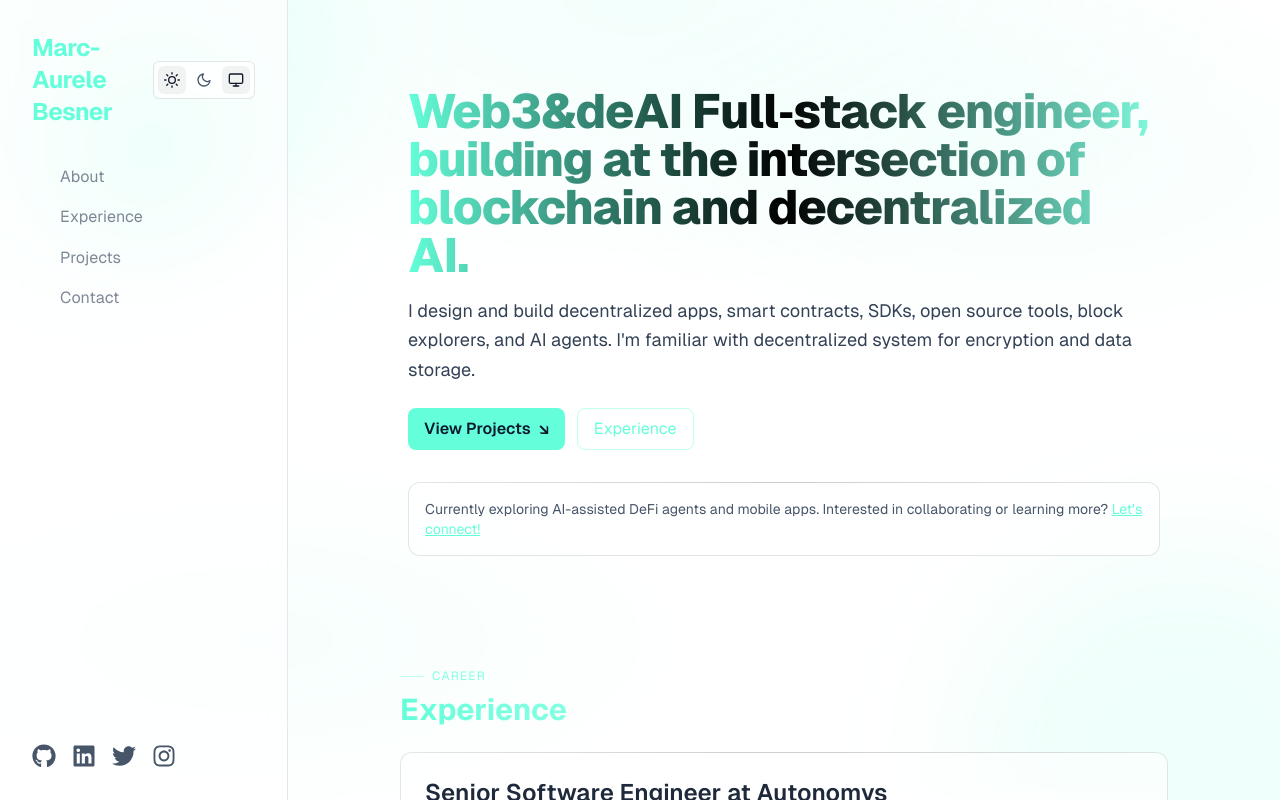
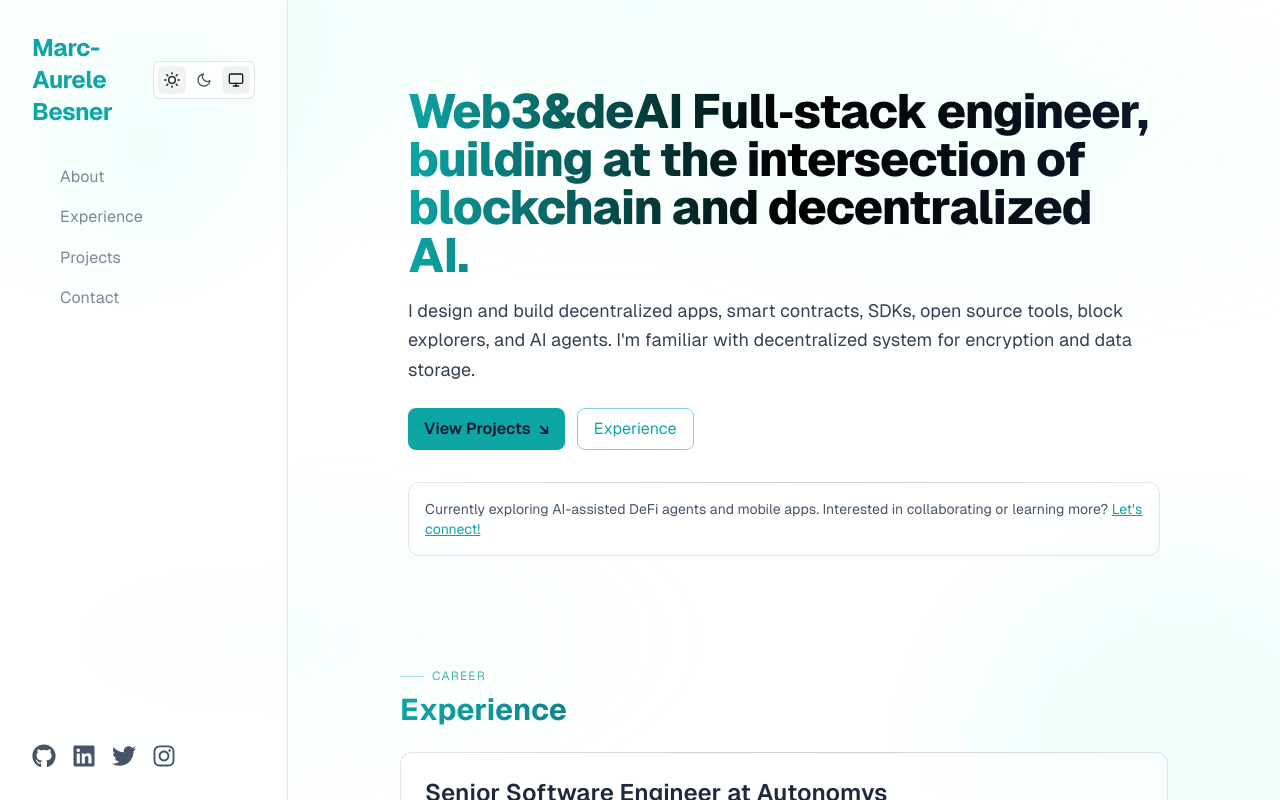
Before and after one commit to marc-aurele-besner/marcaurelebesner.com-v3, a Next.js app: page / in a window 1280 px wide. Shown: the top 800 px of the page. Built offline with nearby package versions, Linux system fonts and the light colour scheme; no server answers.

Commit message:
Replace hardcoded colors with dynamic CSS variables for theming
Co-authored-by: marc.aurele.desk <marc.aurele.desk@gmail.com>

```diff
--- a/src/app/globals.css
+++ b/src/app/globals.css
@@ -5,11 +5,19 @@
 :root {
   --background: #ffffff;
   --foreground: #171717;
+  /* Accent colors (light theme defaults) */
+  --accent: #0ea5a5; /* teal-600 for strong contrast on white */
+  --accent-weak: rgba(14, 165, 165, 0.5);
+  --accent-bg-weak: rgba(14, 165, 165, 0.10);
 }
 
 .dark {
   --background: #0a0a0a;
   --foreground: #e6ecff; /* slightly brighter for contrast on dark */
+  /* Accent colors (dark theme) */
+  --accent: #64ffda;
+  --accent-weak: rgba(100, 255, 218, 0.5);
+  --accent-bg-weak: rgba(100, 255, 218, 0.10);
 }
 
 html {
--- a/src/app/layout.tsx
+++ b/src/app/layout.tsx
@@ -61,7 +61,7 @@ export default function RootLayout({
         <ThemeProvider>
           <a
             href="#main-content"
-            className="sr-only focus:not-sr-only focus:absolute focus:top-2 focus:left-2 focus:z-50 bg-lightCyan text-darkBlue px-3 py-2 rounded"
+            className="sr-only focus:not-sr-only focus:absolute focus:top-2 focus:left-2 focus:z-50 bg-[var(--accent)] text-darkBlue px-3 py-2 rounded"
           >
             Skip to main content
           </a>
--- a/src/components/About.tsx
+++ b/src/components/About.tsx
@@ -11,7 +11,7 @@ export default function About() {
       transition={{ duration: 0.5 }}
     >
       <div className="max-w-3xl px-2">
-        <h1 className="text-4xl sm:text-5xl font-extrabold leading-tight bg-gradient-to-r from-lightCyan via-black dark:via-white to-lightCyan/80 bg-clip-text text-transparent tracking-tight">
+        <h1 className="text-4xl sm:text-5xl font-extrabold leading-tight bg-gradient-to-r from-[var(--accent)] via-black dark:via-white to-slate-900 dark:to-white bg-clip-text text-transparent tracking-tight">
           Web3&deAI Full‑stack engineer, building at the intersection of
           blockchain and decentralized AI.
         </h1>
@@ -24,14 +24,14 @@ export default function About() {
         <div className="mt-6 flex flex-wrap gap-3">
           <a
             href="#projects"
-            className="inline-flex items-center gap-2 rounded-lg bg-lightCyan text-darkBlue font-semibold px-4 py-2 hover:brightness-110 focus:outline-none focus:ring-2 focus:ring-lightCyan/50 transition"
+            className="inline-flex items-center gap-2 rounded-lg bg-[var(--accent)] text-darkBlue font-semibold px-4 py-2 hover:brightness-110 focus:outline-none focus:ring-2 focus:ring-[var(--accent)] transition"
           >
             View Projects
             <span aria-hidden>↘</span>
           </a>
           <a
             href="#experience"
-            className="inline-flex items-center gap-2 rounded-lg border border-lightCyan/40 text-lightCyan px-4 py-2 hover:bg-lightCyan/10 backdrop-blur-sm transition"
+            className="inline-flex items-center gap-2 rounded-lg border border-[var(--accent-weak)] text-[var(--accent)] px-4 py-2 hover:bg-[var(--accent-bg-weak)] backdrop-blur-sm transition"
           >
             Experience
           </a>
@@ -43,7 +43,7 @@ export default function About() {
             Interested in collaborating or learning more?{" "}
             <a
               href="#contact"
-              className="text-lightCyan underline hover:text-lightCyan/80 transition"
+              className="text-[var(--accent)] underline hover:brightness-110 transition"
             >
               Let&apos;s connect!
             </a>
--- a/src/components/Badge.tsx
+++ b/src/components/Badge.tsx
@@ -1,6 +1,6 @@
 export default function Badge({ text }: { text: string }) {
   return (
-    <span className="px-2 py-1 mt-2 rounded-full text-sm border border-lightCyan/40 text-lightCyan bg-black/5 dark:bg-white/5 backdrop-blur-sm shadow-[inset_0_0_0_1px_rgba(100,255,218,0.15)] hover:shadow-[0_0_24px_rgba(100,255,218,0.25)] hover:bg-lightCyan/10 transition-all">
+    <span className="px-2 py-1 mt-2 rounded-full text-sm border border-[var(--accent-weak)] text-[var(--accent)] bg-black/5 dark:bg-white/5 backdrop-blur-sm shadow-[inset_0_0_0_1px_rgba(100,255,218,0.15)] hover:shadow-[0_0_24px_rgba(100,255,218,0.25)] hover:bg-[var(--accent-bg-weak)] transition-all">
       {text}
     </span>
   );
--- a/src/components/Contact.tsx
+++ b/src/components/Contact.tsx
@@ -16,7 +16,7 @@ export default function Contact() {
           href="https://www.linkedin.com/in/marc-aurele-besner/"
           target="_blank"
           rel="noopener noreferrer"
-          className="inline-flex items-center gap-2 rounded-md border border-black/10 dark:border-white/10 px-4 py-2 text-slate-600 dark:text-grayTone hover:text-lightCyan hover:border-lightCyan/50 transition"
+          className="inline-flex items-center gap-2 rounded-md border border-black/10 dark:border-white/10 px-4 py-2 text-slate-600 dark:text-grayTone hover:text-[var(--accent)] hover:border-[var(--accent)] transition"
         >
           <FaLinkedin />
           LinkedIn
@@ -25,7 +25,7 @@ export default function Contact() {
           href="https://x.com/marcaureleb"
           target="_blank"
           rel="noopener noreferrer"
-          className="inline-flex items-center gap-2 rounded-md border border-black/10 dark:border-white/10 px-4 py-2 text-slate-600 dark:text-grayTone hover:text-lightCyan hover:border-lightCyan/50 transition"
+          className="inline-flex items-center gap-2 rounded-md border border-black/10 dark:border-white/10 px-4 py-2 text-slate-600 dark:text-grayTone hover:text-[var(--accent)] hover:border-[var(--accent)] transition"
         >
           <FaTwitter />
           Twitter
@@ -34,7 +34,7 @@ export default function Contact() {
           href="https://github.com/marc-aurele-besner"
           target="_blank"
           rel="noopener noreferrer"
-          className="inline-flex items-center gap-2 rounded-md border border-black/10 dark:border-white/10 px-4 py-2 text-slate-600 dark:text-grayTone hover:text-lightCyan hover:border-lightCyan/50 transition"
+          className="inline-flex items-center gap-2 rounded-md border border-black/10 dark:border-white/10 px-4 py-2 text-slate-600 dark:text-grayTone hover:text-[var(--accent)] hover:border-[var(--accent)] transition"
         >
           <FaGithub />
           GitHub
--- a/src/components/Menu.tsx
+++ b/src/components/Menu.tsx
@@ -9,7 +9,7 @@ export default function Menu() {
     <div className="flex flex-col h-full justify-between">
       <div>
         <div className="flex items-center justify-between mb-8">
-          <h1 className="text-2xl font-bold text-lightCyan tracking-tight">
+          <h1 className="text-2xl font-bold text-[var(--accent)] tracking-tight">
             Marc-Aurele Besner
           </h1>
           <ThemeToggle />
@@ -23,8 +23,8 @@ export default function Menu() {
               { href: "#contact", label: "Contact" },
             ].map((item) => (
               <motion.li key={item.href} initial={{ opacity: 0.7 }} whileHover={{ opacity: 1, x: 4 }} transition={{ duration: 0.2 }}>
-                <a href={item.href} className="group inline-flex items-center gap-2 text-slate-600 dark:text-grayTone hover:text-lightCyan transition-colors">
-                  <span className="h-px w-5 bg-lightCyan/0 group-hover:bg-lightCyan/60 transition-all" />
+                <a href={item.href} className="group inline-flex items-center gap-2 text-slate-600 dark:text-grayTone hover:text-[var(--accent)] transition-colors">
+                  <span className="h-px w-5 bg-[var(--accent)]/0 group-hover:bg-[var(--accent)] transition-all opacity-60 group-hover:opacity-60" />
                   {item.label}
                 </a>
               </motion.li>
@@ -37,7 +37,7 @@ export default function Menu() {
           href="https://github.com/marc-aurele-besner"
           target="_blank"
           rel="noopener noreferrer"
-          className="text-slate-600 dark:text-grayTone hover:text-lightCyan transition-colors"
+          className="text-slate-600 dark:text-grayTone hover:text-[var(--accent)] transition-colors"
           aria-label="GitHub"
         >
           <FaGithub size={24} />
@@ -46,7 +46,7 @@ export default function Menu() {
           href="https://www.linkedin.com/in/marc-aurele-besner/"
           target="_blank"
           rel="noopener noreferrer"
-          className="text-slate-600 dark:text-grayTone hover:text-lightCyan transition-colors"
+          className="text-slate-600 dark:text-grayTone hover:text-[var(--accent)] transition-colors"
           aria-label="LinkedIn"
         >
           <FaLinkedin size={24} />
@@ -55,7 +55,7 @@ export default function Menu() {
           href="https://x.com/marcaureleb"
           target="_blank"
           rel="noopener noreferrer"
-          className="text-slate-600 dark:text-grayTone hover:text-lightCyan transition-colors"
+          className="text-slate-600 dark:text-grayTone hover:text-[var(--accent)] transition-colors"
           aria-label="Twitter"
         >
           <FaTwitter size={24} />
@@ -64,7 +64,7 @@ export default function Menu() {
           href="https://www.instagram.com/mabesner/"
           target="_blank"
           rel="noopener noreferrer"
-          className="text-slate-600 dark:text-grayTone hover:text-lightCyan transition-colors"
+          className="text-slate-600 dark:text-grayTone hover:text-[var(--accent)] transition-colors"
           aria-label="Instagram"
         >
           <FaInstagram size={24} />
--- a/src/components/SectionHeading.tsx
+++ b/src/components/SectionHeading.tsx
@@ -4,12 +4,12 @@ export default function SectionHeading({ children, eyebrow }: { children: ReactN
   return (
     <div className="mb-6">
       {eyebrow && (
-        <div className="mb-2 inline-flex items-center gap-2 text-xs uppercase tracking-widest text-lightCyan/80">
-          <span className="h-px w-6 bg-lightCyan/40" />
+        <div className="mb-2 inline-flex items-center gap-2 text-xs uppercase tracking-widest text-[var(--accent)] opacity-80">
+          <span className="h-px w-6 bg-[var(--accent)] opacity-40" />
           {eyebrow}
         </div>
       )}
-      <h2 className="text-3xl font-bold bg-gradient-to-r from-lightCyan to-white bg-clip-text text-transparent">
+      <h2 className="text-3xl font-bold bg-gradient-to-r from-[var(--accent)] to-slate-900 dark:to-white bg-clip-text text-transparent">
         {children}
       </h2>
     </div>
```
Also changed, not shown: src/components/Header.tsx (+6 -6 lines), src/components/Project.tsx (+4 -4 lines).
